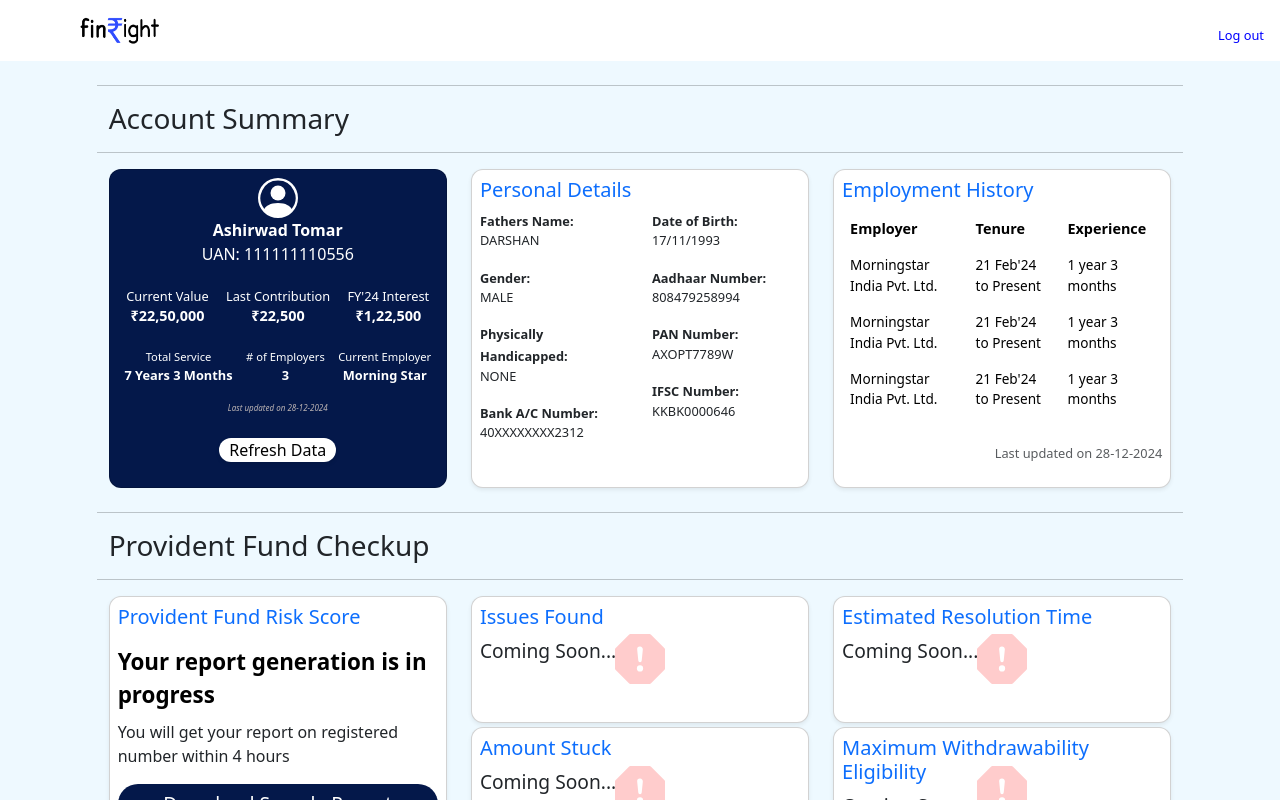
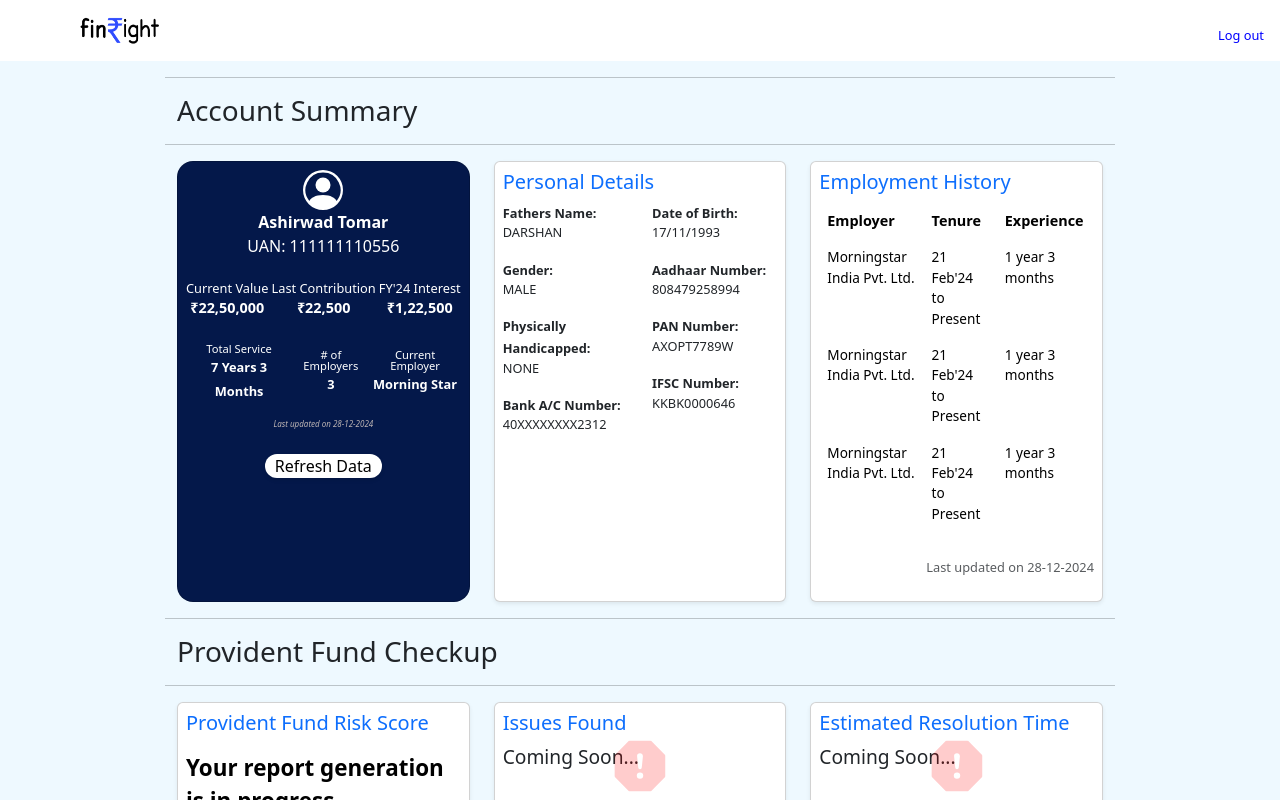
Before and after one commit to Manojkapacia/pf_risk_assessment_web, a React (Create React App) app: page /account-summary in a window 1280 px wide. Built offline with nearby package versions, Linux system fonts and the light colour scheme; sample sign-in values are in the browser's storage.

Commit message:
summaryCode

```diff
--- a/src/components/report/summary.js
+++ b/src/components/report/summary.js
@@ -42,17 +42,16 @@ function AccountSummary({ profileData, homeData }) {
     };
 
     return (
+        <div className='container'>
             <div className="row d-flex justify-content-center align-items-center">
                 <div className="col-lg-12 col-md-12">
                     <div className='row'>
-                    <div className='col-md-12'>
-                        <div className='row'>
-                            <div className='col-md-10 offset-md-1'>
+                        <div className='col-lg-10 offset-lg-1'>
                             <div className="app-container">
                                 {/* Account Summary Section */}
-                                    <div className='row d-flex align-items-stretch mt-4'>
+                                <div className='row mt-3'>
                                     <hr />
-                                        <h3 style={{ 'text-align': 'left', 'margin-bottom': '1rem' }}>Account Summary</h3>
+                                    <h3 style={{ 'margin-bottom': '1rem' }}>Account Summary</h3>
                                     <hr />
                                     {/* Basic Account Information Section */}
                                     <div className='col-md-4'>
@@ -62,7 +61,7 @@ function AccountSummary({ profileData, homeData }) {
                                                 <span className='reportUserName mb-0'>Ashirwad Tomar</span>
                                                 <span className='reportUANno mb-0'>{`UAN: 111111110556`}</span>
                                             </div>
-                                                <div className="d-flex flex-row align-items-center justify-content-around mt-2">
+                                            <div className="d-flex align-items-center justify-content-between mt-2">
                                                 <div className="text-center mt-3">
                                                     <p className="reportValueText">Current Value</p>
                                                     <span className='reportValueAmount'>₹22,50,000</span>
@@ -99,7 +98,7 @@ function AccountSummary({ profileData, homeData }) {
                                         </div>
                                     </div>
                                     {/* Personal Details Section */}
-                                        <div className="col-md-4">
+                                    <div className="col-md-4 mt-3 mt-md-0 ">
                                         <div className="card shadow-sm p-2 h-100">
                                             <h5 className="text-primary">Personal Details</h5>
                                             <div className="row">
@@ -143,7 +142,7 @@ function AccountSummary({ profileData, homeData }) {
                                         </div>
                                     </div>
                                     {/* Employment History Section */}
-                                        <div className="col-md-4">
+                                    <div className="col-md-4 mt-3 mt-md-0">
                                         <div className="card shadow-sm p-2 h-100">
                                             <h5 className="text-primary">Employment History</h5>
                                             <table className="table table-borderless">
@@ -177,7 +176,7 @@ function AccountSummary({ profileData, homeData }) {
                                     </div>
                                 </div>
                                 {/* Provident Fund Checkup */}
-                                    <div className='row d-flex align-items-stretch mt-4 mb-4'>
+                                <div className='row d-flex align-items-stretch my-3'>
                                     <hr />
                                     <h3 style={{ 'text-align': 'left', 'margin-bottom': '1rem' }}>Provident Fund Checkup</h3>
                                     <hr />
@@ -193,8 +192,8 @@ function AccountSummary({ profileData, homeData }) {
                                             </div>
                                         </div>
                                     </div>
-                                        <div className="col-md-4">
-                                            <div className="card shadow-sm p-2 h-50 mb-1">
+                                    <div className="col-md-4 mt-2 mt-md-0">
+                                        <div className="card shadow-sm p-2 h-50 mb-md-1">
                                             {/* Icon as background */}
                                             <BsExclamationOctagonFill
                                                 style={{
@@ -202,14 +201,14 @@ function AccountSummary({ profileData, homeData }) {
                                                     top: "50%",
                                                     left: "50%",
                                                     transform: "translate(-50%, -50%)",
-                                                        fontSize: "50px", // Adjust size
+                                                    fontSize: "3.2rem", // Adjust size
                                                     color: "rgba(255, 0, 0, 0.2)", // Transparent color
                                                 }}
                                             />
                                             <h5 className="text-primary">Issues Found</h5>
                                             <p className="coming-soon">Coming Soon...</p>
                                         </div>
-                                            <div className="card shadow-sm p-2 h-50">
+                                        <div className="card shadow-sm mt-2 mt-md-0 p-2 h-50">
                                             {/* Icon as background */}
                                             <BsExclamationOctagonFill
                                                 style={{
@@ -217,7 +216,7 @@ function AccountSummary({ profileData, homeData }) {
                                                     top: "50%",
                                                     left: "50%",
                                                     transform: "translate(-50%, -50%)",
-                                                        fontSize: "50px", // Adjust size
+                                                    fontSize: "3.2rem", // Adjust size
                                                     color: "rgba(255, 0, 0, 0.2)", // Transparent color
                                                 }}
                                             />
@@ -225,8 +224,8 @@ function AccountSummary({ profileData, homeData }) {
                                             <p className="coming-soon">Coming Soon...</p>
                                         </div>
                                     </div>
-                                        <div className="col-md-4">
-                                            <div className="card shadow-sm p-2 h-50 mb-1">
+                                    <div className="col-md-4 mt-3 mt-md-0">
+                                        <div className="card shadow-sm p-2 h-50 mb-md-1">
                                             {/* Icon as background */}
                                             <BsExclamationOctagonFill
                                                 style={{
@@ -234,14 +233,14 @@ function AccountSummary({ profileData, homeData }) {
                                                     top: "50%",
                                                     left: "50%",
                                                     transform: "translate(-50%, -50%)",
-                                                        fontSize: "50px", // Adjust size
+                                                    fontSize: "3.2rem", // Adjust size
                                                     color: "rgba(255, 0, 0, 0.2)", // Transparent color
                                                 }}
                                             />
                                             <h5 className="text-primary">Estimated Resolution Time</h5>
                                             <p className="coming-soon">Coming Soon...</p>
                                         </div>
-                                            <div className="card shadow-sm p-2 h-50">
+                                        <div className="card shadow-sm mt-2 mt-md-0 p-2 h-50">
                                             {/* Icon as background */}
                                             <BsExclamationOctagonFill
                                                 style={{
@@ -249,7 +248,7 @@ function AccountSummary({ profileData, homeData }) {
                                                     top: "50%",
                                                     left: "50%",
                                                     transform: "translate(-50%, -50%)",
-                                                        fontSize: "50px", // Adjust size
+                                                    fontSize: "3.2rem", // Adjust size
                                                     color: "rgba(255, 0, 0, 0.2)", // Transparent color
                                                 }}
                                             />
@@ -301,7 +300,7 @@ function AccountSummary({ profileData, homeData }) {
                                             </div>
                                         </div>
                                     </div>
-                                        <div className="col-md-4">
+                                    <div className="col-md-4 my-2 my-md-0">
                                         <div className="card shadow-sm p-2 h-100" style={{ position: "relative" }}>
                                             {/* Icon as background */}
                                             <BsExclamationOctagonFill
@@ -310,7 +309,7 @@ function AccountSummary({ profileData, homeData }) {
                                                     top: "50%",
                                                     left: "50%",
                                                     transform: "translate(-50%, -50%)",
-                                                        fontSize: "100px", // Adjust size
+                                                    fontSize: "5rem", // Adjust size
                                                     color: "rgba(255, 0, 0, 0.2)", // Transparent color
                                                 }}
                                             />
@@ -327,7 +326,7 @@ function AccountSummary({ profileData, homeData }) {
                                                     top: "50%",
                                                     left: "50%",
                                                     transform: "translate(-50%, -50%)",
-                                                        fontSize: "100px", // Adjust size
+                                                    fontSize: "5rem", // Adjust size
                                                     color: "rgba(255, 0, 0, 0.2)", // Transparent color
                                                 }}
                                             />
@@ -341,7 +340,12 @@ function AccountSummary({ profileData, homeData }) {
                                     <hr />
                                     <h3 style={{ 'text-align': 'left', 'margin-bottom': '1rem' }}>Next Steps</h3>
                                     <hr />
-                                        <div className="stepper-container">
+                                    <div className="stepper-container"
+                                        style={{
+                                            display: 'flex',
+                                            overflowX: 'auto',
+                                            whiteSpace: 'nowrap'
+                                        }}>
                                         <Stepper
                                             steps={[{ label: 'Take Assessment' }, { label: 'Get Risk Report' }, { label: 'Book Consultation' }, { label: 'Issue Resolution' }, { label: 'Tension Free Withdrawal' }]}
                                             activeStep={1}
@@ -367,7 +371,7 @@ function AccountSummary({ profileData, homeData }) {
                 </div>
             </div>
         </div>
-        </div>
+
     );
 }
 
--- a/src/css/report/account-summary.css
+++ b/src/css/report/account-summary.css
@@ -59,10 +59,10 @@
   font-size: 0.8rem;
 }
 
-.card {
+/* .card {
   border-radius: 12px!important;
   border: none;
-}
+} */
 
 h5 {
   font-weight: bold;
```
Lines whose indentation alone changed are shown as unchanged.
